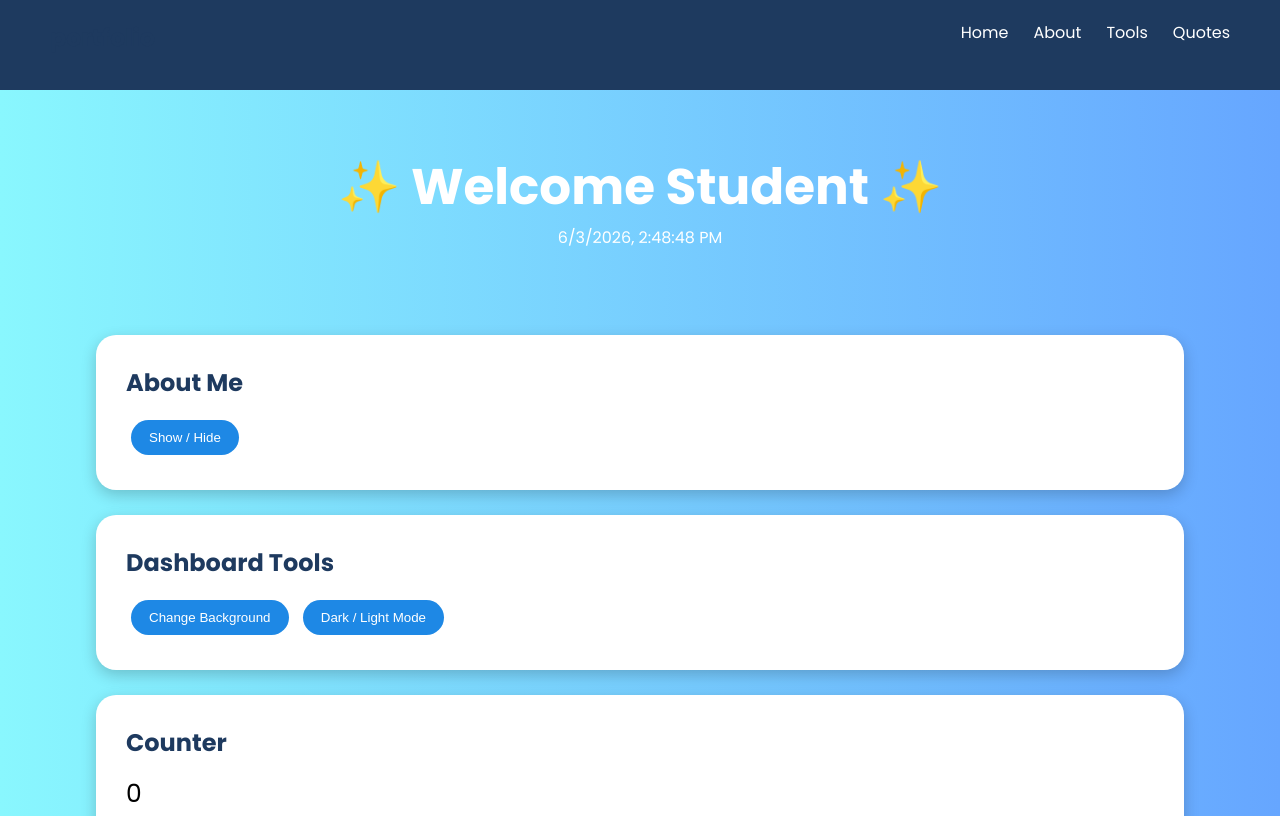
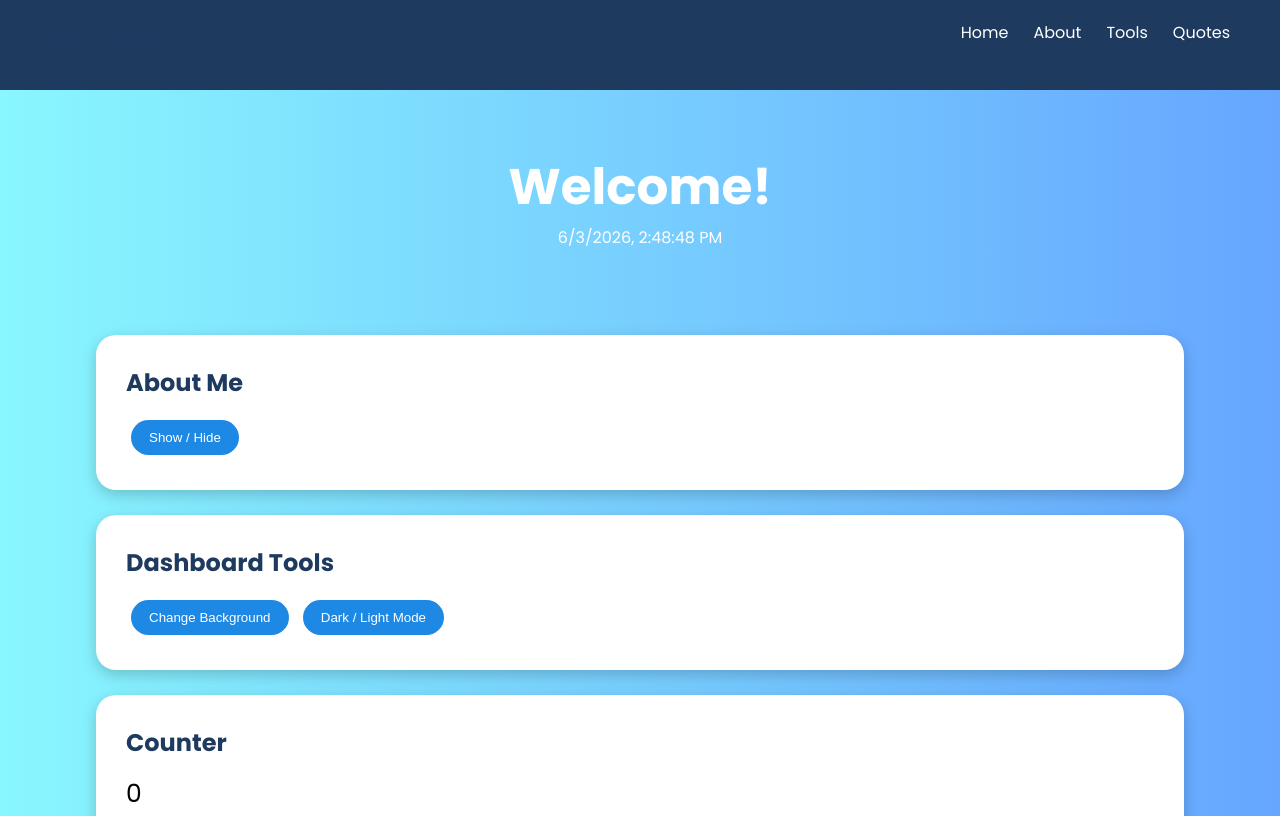
Before and after one commit to rkarishma27/portfolio, a plain HTML site: page index.html in a window 1280 px wide. Shown: the top 816 px of the page. Drawn offline with Linux system fonts and the light colour scheme.

Commit message:
Second task

```diff
--- a/index.html
+++ b/index.html
@@ -114,7 +114,7 @@
         </ul>
     </nav>
     <div class="hero" id="home">
-        <h1>✨ Welcome Student ✨</h1>
+        <h1> Welcome! </h1>
         <p id="dateTime"></p>
     </div>
     <div class="container">
@@ -162,7 +162,6 @@
     // Date & Time
     function updateTime(){
         let now = new Date();
-
         document.getElementById("dateTime")
         .innerHTML = now.toLocaleString();
     }
@@ -183,51 +182,40 @@
     }
     // Background changer
     function changeBackground(){
-
         let colors=[
             "linear-gradient(to right,#89f7fe,#66a6ff)",
             "linear-gradient(to right,#ff9a9e,#fad0c4)",
             "linear-gradient(to right,#84fab0,#8fd3f4)",
             "linear-gradient(to right,#a18cd1,#fbc2eb)"
         ];
-
         let random=
         colors[Math.floor(Math.random()*colors.length)];
-
         document.body.style.background=random;
     }
-
     // Dark mode
     function toggleMode(){
         document.body.classList.toggle("dark-mode");
     }
-
     // Counter
     let count=0;
-
     function increase(){
         count++;
         document.getElementById("count").innerHTML=count;
     }
-
     function decrease(){
         count--;
         document.getElementById("count").innerHTML=count;
     }
-
     // Quote generator
     function generateQuote(){
-
         let quotes=[
             "Success comes from consistency.",
             "Dream big and work hard.",
             "Code, learn, improve, repeat.",
             "Every expert was once a beginner."
         ];
-
         let randomQuote=
         quotes[Math.floor(Math.random()*quotes.length)];
-
         document.getElementById("quoteText")
         .innerHTML=randomQuote;
     }
```
